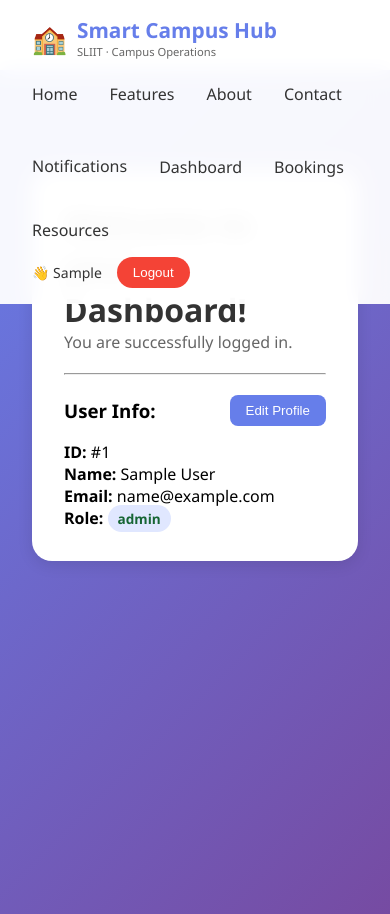
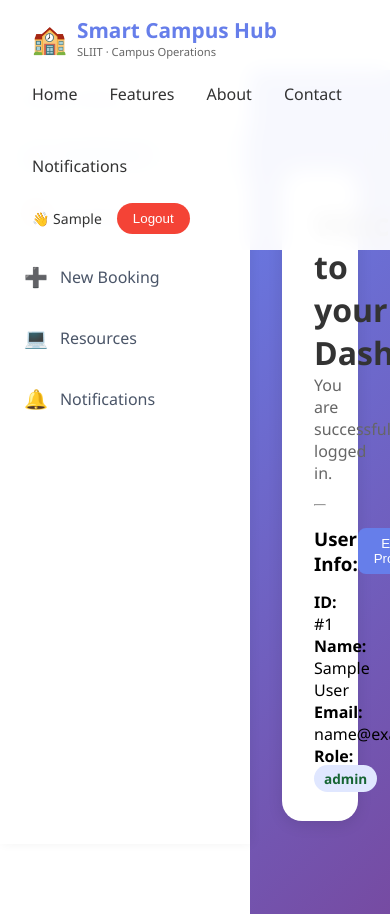
Before and after one commit to ahmedannafris-lab/IT3030-Paf-proj, a React (Create React App) app in the folder frontend/: page /dashboard in a window 390 px wide. Built offline with nearby package versions, Linux system fonts and the light colour scheme; sample sign-in values are in the browser's storage.

Commit message:
feat: implement responsive Navbar, Sidebar, and role-based ProtectedRoute components

```diff
--- a/frontend/src/components/Navbar.jsx
+++ b/frontend/src/components/Navbar.jsx
@@ -100,44 +100,7 @@ const Navbar = () => {
             </Link>
           ))}
 
-          {isAuthenticated && (
-            <>
-              <Link
-                to="/dashboard"
-                style={{ textDecoration: "none", color: "#333" }}
-              >
-                Dashboard
-              </Link>
-              <Link
-                to="/bookings/my"
-                style={{ textDecoration: "none", color: "#333" }}
-              >
-                Bookings
-              </Link>
-              <Link
-                to="/resources"
-                style={{ textDecoration: "none", color: "#333" }}
-              >
-                Resources
-              </Link>
-              {user?.role === "ADMIN" && (
-                <>
-                  <Link
-                    to="/admin"
-                    style={{ textDecoration: "none", color: "#333" }}
-                  >
-                    Admin
-                  </Link>
-                  <Link
-                    to="/admin/bookings"
-                    style={{ textDecoration: "none", color: "#333" }}
-                  >
-                    Booking Admin
-                  </Link>
-                </>
-              )}
-            </>
-          )}
+          {/* Application links have moved to Sidebar */}
         </div>
 
         <div style={{ display: "flex", gap: "12px" }}>
--- a/frontend/src/components/ProtectedRoute.jsx
+++ b/frontend/src/components/ProtectedRoute.jsx
@@ -3,6 +3,7 @@ import React from 'react';
 import { Navigate } from 'react-router-dom';
 import { useAuth } from '../context/AuthContext';
 import LoadingSpinner from './LoadingSpinner';
+import Sidebar from './Sidebar';
 
 const ProtectedRoute = ({ children, requiredRole }) => {
   const { isAuthenticated, loading, user } = useAuth();
@@ -19,7 +20,14 @@ const ProtectedRoute = ({ children, requiredRole }) => {
     return <Navigate to="/dashboard" replace />;
   }
 
-  return children;
+  return (
+    <div style={{ display: 'flex', minHeight: '100vh' }}>
+      <Sidebar />
+      <div style={{ flexGrow: 1, marginLeft: '250px', overflowX: 'hidden' }}>
+        {children}
+      </div>
+    </div>
+  );
 };
 
 export default ProtectedRoute;
--- /dev/null
+++ b/frontend/src/components/Sidebar.jsx
@@ -0,0 +1,101 @@
+import React from "react";
+import { Link, useLocation } from "react-router-dom";
+import { useAuth } from "../context/AuthContext";
+
+const Sidebar = () => {
+  const { user } = useAuth();
+  const location = useLocation();
+
+  if (!user) return null;
+
+  const role = user?.role || "USER";
+
+  const menus = {
+    USER: [
+      { path: "/dashboard", name: "Dashboard", icon: "📊" },
+      { path: "/bookings/my", name: "My Bookings", icon: "📅" },
+      { path: "/bookings/new", name: "New Booking", icon: "➕" },
+      { path: "/resources", name: "Resources", icon: "💻" },
+      { path: "/notifications", name: "Notifications", icon: "🔔" },
+    ],
+    ADMIN: [
+      { path: "/admin", name: "Admin Dashboard", icon: "⚙️" },
+      { path: "/admin/resources", name: "Resource Admin", icon: "🏢" },
+      { path: "/admin/bookings", name: "Booking Admin", icon: "📑" },
+      { path: "/resources", name: "All Resources", icon: "💻" },
+      { path: "/notifications", name: "Notifications", icon: "🔔" },
+    ],
+    TECHNICIAN: [
+      { path: "/dashboard", name: "Tech Dashboard", icon: "🔧" },
+      { path: "/resources", name: "Resources", icon: "💻" },
+      { path: "/notifications", name: "Notifications", icon: "🔔" },
+    ],
+  };
+
+  const links = menus[role] || menus.USER;
+
+  const isActive = (path) => location.pathname === path;
+
+  return (
+    <aside
+      style={{
+        position: "fixed",
+        top: "70px", // Below navbar
+        left: 0,
+        bottom: 0,
+        width: "250px",
+        background: "rgba(255, 255, 255, 0.95)",
+        backdropFilter: "blur(10px)",
+        boxShadow: "2px 0 10px rgba(0,0,0,0.05)",
+        padding: "20px 0",
+        overflowY: "auto",
+        zIndex: 900,
+        display: "flex",
+        flexDirection: "column",
+        gap: "10px",
+      }}
+    >
+      <div style={{ padding: "0 20px", marginBottom: "10px" }}>
+        <h3 style={{ margin: 0, color: "#667eea", fontSize: "14px", textTransform: "uppercase", letterSpacing: "1px" }}>
+          {role} MENU
+        </h3>
+      </div>
+
+      {links.map((link) => (
+        <Link
+          key={link.path}
+          to={link.path}
+          style={{
+            display: "flex",
+            alignItems: "center",
+            gap: "12px",
+            padding: "12px 24px",
+            color: isActive(link.path) ? "#667eea" : "#4a5568",
+            textDecoration: "none",
+            fontWeight: isActive(link.path) ? "700" : "500",
+            background: isActive(link.path) ? "#f0f4ff" : "transparent",
+            borderRight: isActive(link.path) ? "4px solid #667eea" : "4px solid transparent",
+            transition: "all 0.2s ease",
+          }}
+          onMouseEnter={(e) => {
+            if (!isActive(link.path)) {
+              e.currentTarget.style.background = "#f7fafc";
+              e.currentTarget.style.color = "#2d3748";
+            }
+          }}
+          onMouseLeave={(e) => {
+            if (!isActive(link.path)) {
+              e.currentTarget.style.background = "transparent";
+              e.currentTarget.style.color = "#4a5568";
+            }
+          }}
+        >
+          <span style={{ fontSize: "1.2rem" }}>{link.icon}</span>
+          <span>{link.name}</span>
+        </Link>
+      ))}
+    </aside>
+  );
+};
+
+export default Sidebar;
```
